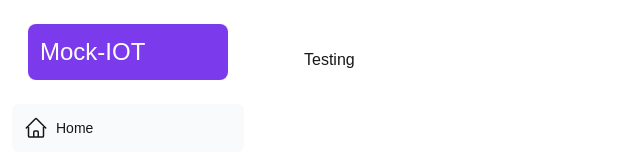
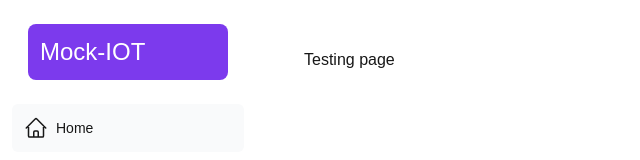
Before and after one commit to YukrantPatle/mock-iot, a Next.js app: page /dashboard/testing in a window 1280 px wide. Shown: the top 160 px of the page, without its empty margins (0-640 px from the left). Built offline with nearby package versions, Linux system fonts and the light colour scheme.

Commit message:
Update page.tsx

```diff
--- a/app/dashboard/testing/page.tsx
+++ b/app/dashboard/testing/page.tsx
@@ -1,7 +1,7 @@
 export default function Page() {
     return (
         <main className=''>
-            <h1 data-testId="test-head">Testing</h1>
+            <h1 data-testId="test-head">Testing page</h1>
         </main>
     )
 }
```
